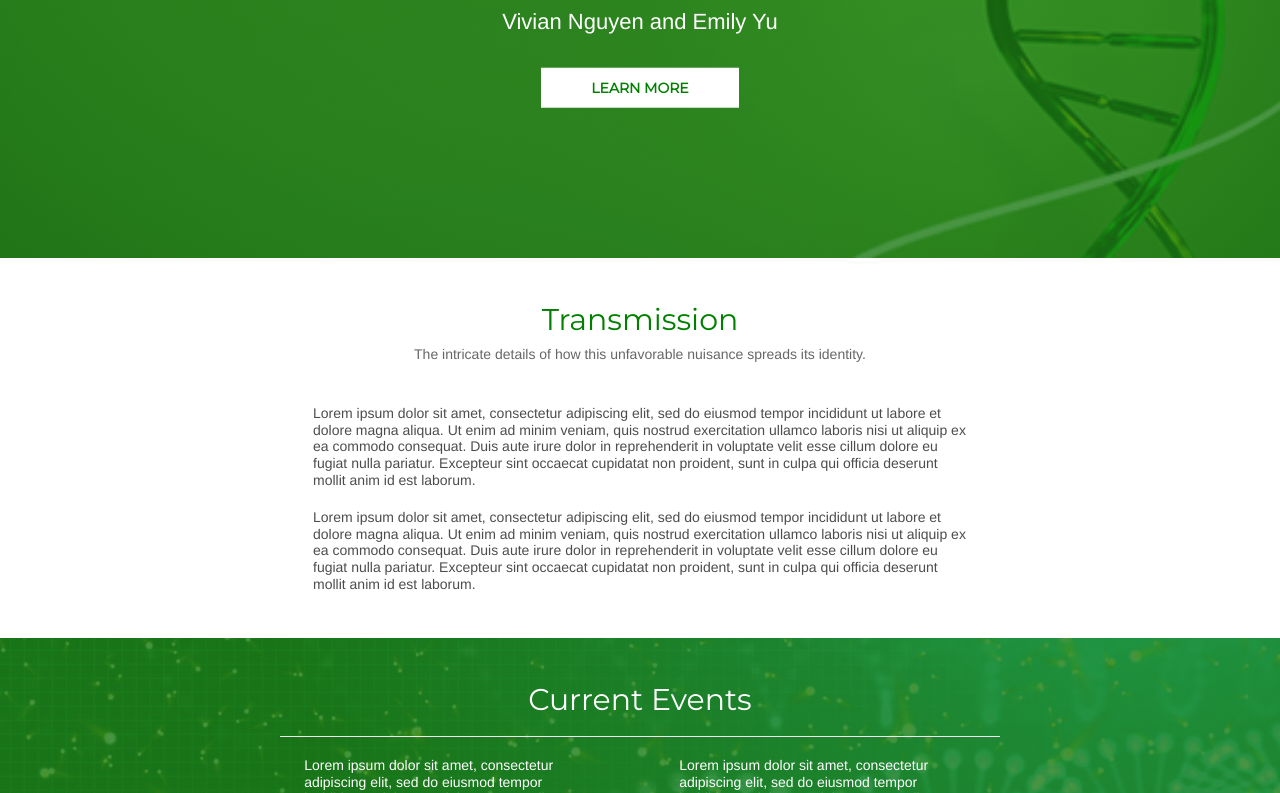
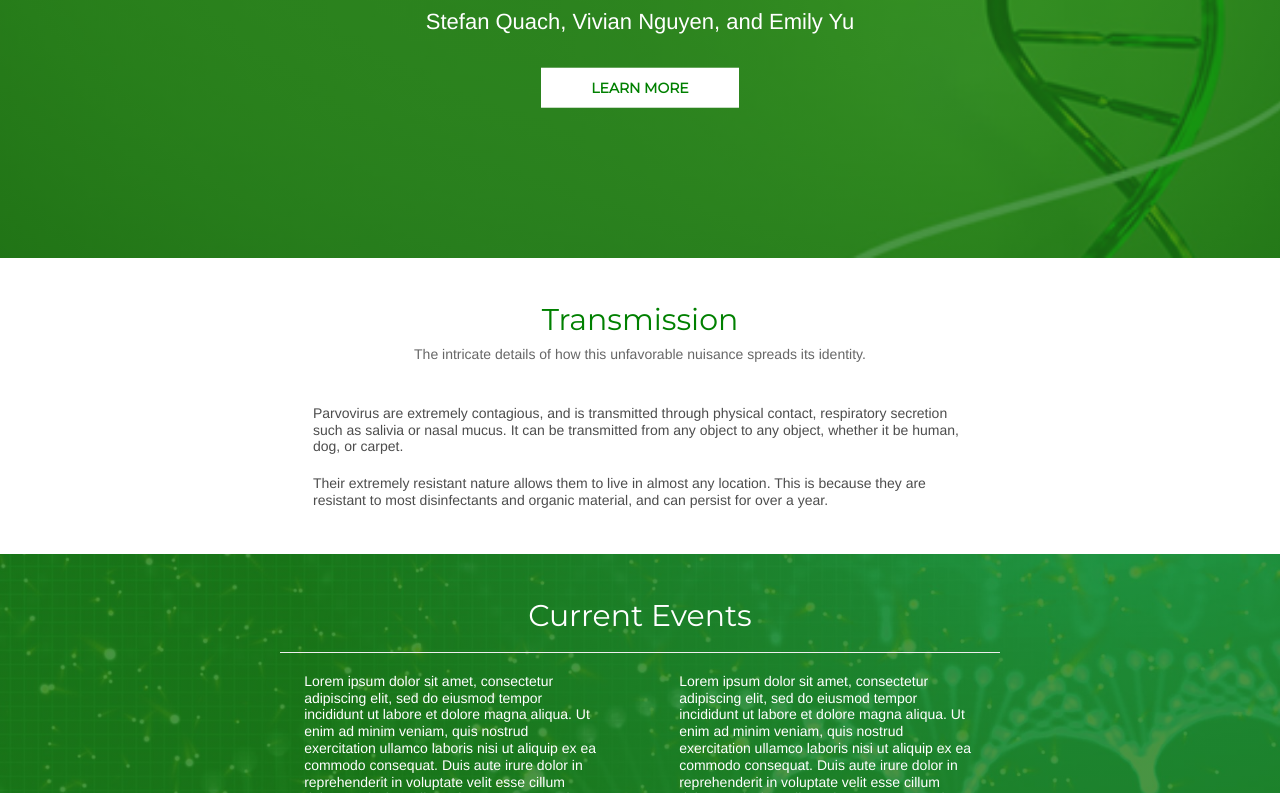
Before and after one commit to emily-yu/Virus-Project, a plain HTML site: page index.html in a window 1280 px wide. Shown: the part 542-1335 px from the top of the page. Drawn offline with nearby package versions, Linux system fonts and the light colour scheme; a script that the page names is missing; a web font is replaced by a local one.

Commit message:
add transmission section

```diff
--- a/index.html
+++ b/index.html
@@ -14,7 +14,7 @@
 
     <link href="vendor/bootstrap/css/bootstrap.min.css" rel="stylesheet">
     <link rel="stylesheet" type="text/css" href="css/creative.min.css">
-    <link href="vendor/font-awesome/css/font-awesome.min.css" rel="stylesheet" type="text/css">
+<!--     <link href="vendor/font-awesome/css/font-awesome.min.css" rel="stylesheet" type="text/css"> -->
     <link href='https://fonts.googleapis.com/css?family=Open+Sans:300italic,400italic,600italic,700italic,800italic,400,300,600,700,800' rel='stylesheet' type='text/css'>
     <link rel="stylesheet" type="text/css" href="https://fonts.googleapis.com/css?family=Titillium+Web">
     <link rel="stylesheet" type="text/css" href="https://fonts.googleapis.com/css?family=David+Libre">
@@ -43,24 +43,13 @@ d) Cite & Summarize a current event article about viruses with a short summary.
 
 <body id="page-top">
 
-	<!-- Preloader -->
-<!-- 	<script src="http://ajax.googleapis.com/ajax/libs/jquery/1.9.1/jquery.min.js"></script>
-	<div id="loader-wrapper">
-		<div id="loader"></div>
-		    <div class="loader-section section-left"></div>
-		    <div class="loader-section section-right"></div>
-		</div>
-	</div>
-
- -->
-    <!--Home-->
     <header>
         <div class="header-content">
             <div class="header-content-inner">
 
 	     <div style="margin:auto;"><img src="img/virus.png" style="width:40%;height:40%;margin:auto;"></img></div>
 	     <div style="font-family: 'Montserrat', sans-serif; font-size: 40px; margin-top:10px; margin-bottom:10px;"><font color = "#FFFFFF"><center>AP<b>Bio: Virus Project</b></center></font></div>
-            <div style=" font-size: 22px; margin-top:10px; margin-bottom:10px;"><font color = "#FFFFFF"><center>Vivian Nguyen and Emily Yu</center></font></div>
+            <div style=" font-size: 22px; margin-top:10px; margin-bottom:10px;"><font color = "#FFFFFF"><center>Stefan Quach, Vivian Nguyen, and Emily Yu</center></font></div>
                 <a class="btn btn-primary btn-xl page-scroll" href="#about" style = "border-radius:0%; margin-top:20px"><center>Learn More</center></a>
             </div>
         </div>
@@ -92,8 +81,8 @@ d) Cite & Summarize a current event article about viruses with a short summary.
                     <h2 class="section-heading" style="color:green;">Transmission</h2>
 				    <p id="subtitle">The intricate details of how this unfavorable nuisance spreads its identity.</p>
 				    <hr class = "primary">
-				    <p>Lorem ipsum dolor sit amet, consectetur adipiscing elit, sed do eiusmod tempor incididunt ut labore et dolore magna aliqua. Ut enim ad minim veniam, quis nostrud exercitation ullamco laboris nisi ut aliquip ex ea commodo consequat. Duis aute irure dolor in reprehenderit in voluptate velit esse cillum dolore eu fugiat nulla pariatur. Excepteur sint occaecat cupidatat non proident, sunt in culpa qui officia deserunt mollit anim id est laborum.</p>
-        			<p>Lorem ipsum dolor sit amet, consectetur adipiscing elit, sed do eiusmod tempor incididunt ut labore et dolore magna aliqua. Ut enim ad minim veniam, quis nostrud exercitation ullamco laboris nisi ut aliquip ex ea commodo consequat. Duis aute irure dolor in reprehenderit in voluptate velit esse cillum dolore eu fugiat nulla pariatur. Excepteur sint occaecat cupidatat non proident, sunt in culpa qui officia deserunt mollit anim id est laborum.</p>
+				    <p>Parvovirus are extremely contagious, and is transmitted through physical contact, respiratory secretion such as salivia or nasal mucus. It can be transmitted from any object to any object, whether it be human, dog, or carpet.</p>
+        			<p>Their extremely resistant nature allows them to live in almost any location. This is because they are resistant to most disinfectants and organic material, and can persist for over a year.</p>
                 </div>
             </div>
         </div>
```
